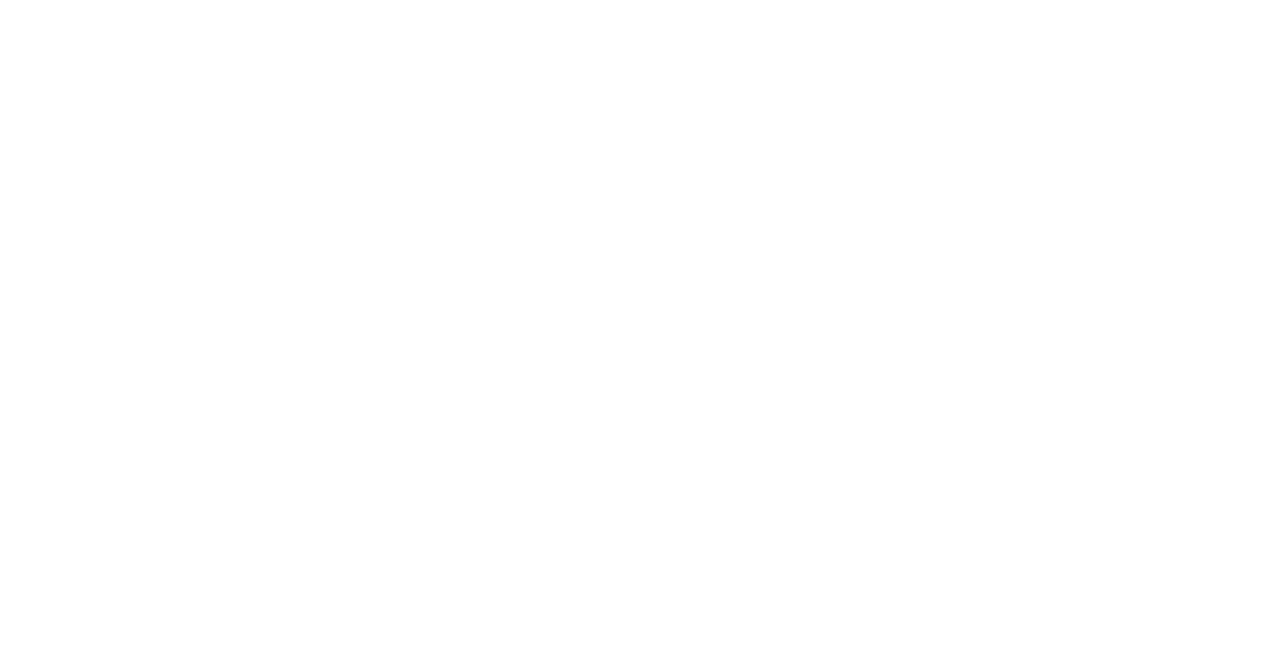
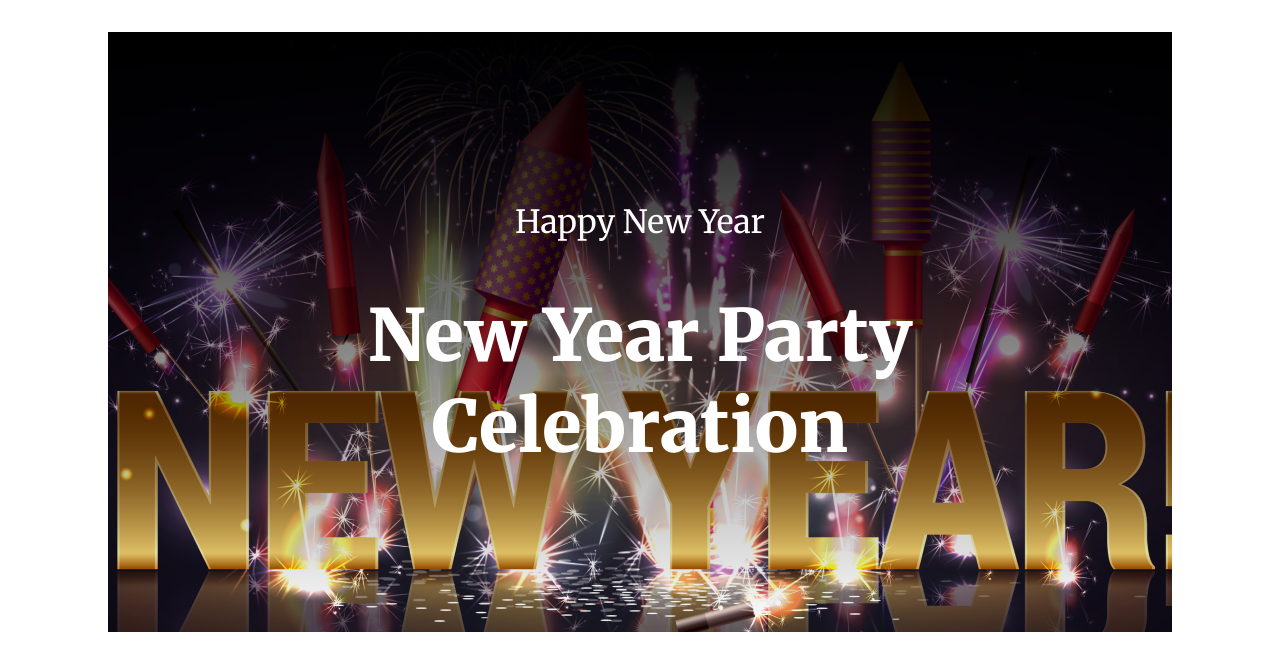
Before and after one commit to Ordha/new-year-web, a plain HTML site: page index.html in a window 1280 px wide. Drawn offline with Linux system fonts and the light colour scheme.

Commit message:
add banner

```diff
--- a/index.html
+++ b/index.html
@@ -4,8 +4,27 @@
     <meta charset="UTF-8">
     <meta name="viewport" content="width=device-width, initial-scale=1.0">
     <title>Happy New Year</title>
+    <link rel="preconnect" href="https://fonts.googleapis.com">
+<link rel="preconnect" href="https://fonts.gstatic.com" crossorigin>
+<link href="https://fonts.googleapis.com/css2?family=Merriweather:wght@400;700;900&display=swap" rel="stylesheet">
+    <link rel="stylesheet" href="styles/index.css">
 </head>
 <body>
+    <header>
+        <div class="banner">
+            <h3>Happy New Year</h3>
+            <h1>New Year Party <br> Celebration</h1>
+
+        </div>
+    </header>
+
+    <main>
+
+    </main>
+
+    <footer>
+
+    </footer>
 
 </body>
 </html>
--- /dev/null
+++ b/styles/index.css
@@ -0,0 +1,27 @@
+/* Banner Decoration */
+body{
+
+    font-family: 'Merriweather', serif;
+}
+.banner{
+    background-image:linear-gradient( rgb(0,0,0), rgb(255,255,255)), url("../images/Banner_Image.png");
+    height: 600px;
+    background-repeat: no-repeat;
+    background-position: center;
+    background-blend-mode: multiply;
+    margin: 0px 100px;
+
+}
+h3{
+    color: white;
+    text-align: center;
+    padding-top: 170px;
+    font-size: 32px;
+    font-weight: 400;
+}
+h1{
+    text-align: center;
+    color: white;
+    font-size: 72px;
+    font-weight: 900;
+}
```
Also changed, not shown: images/Banner_Image.png (renamed from images/Banner Image.png).
